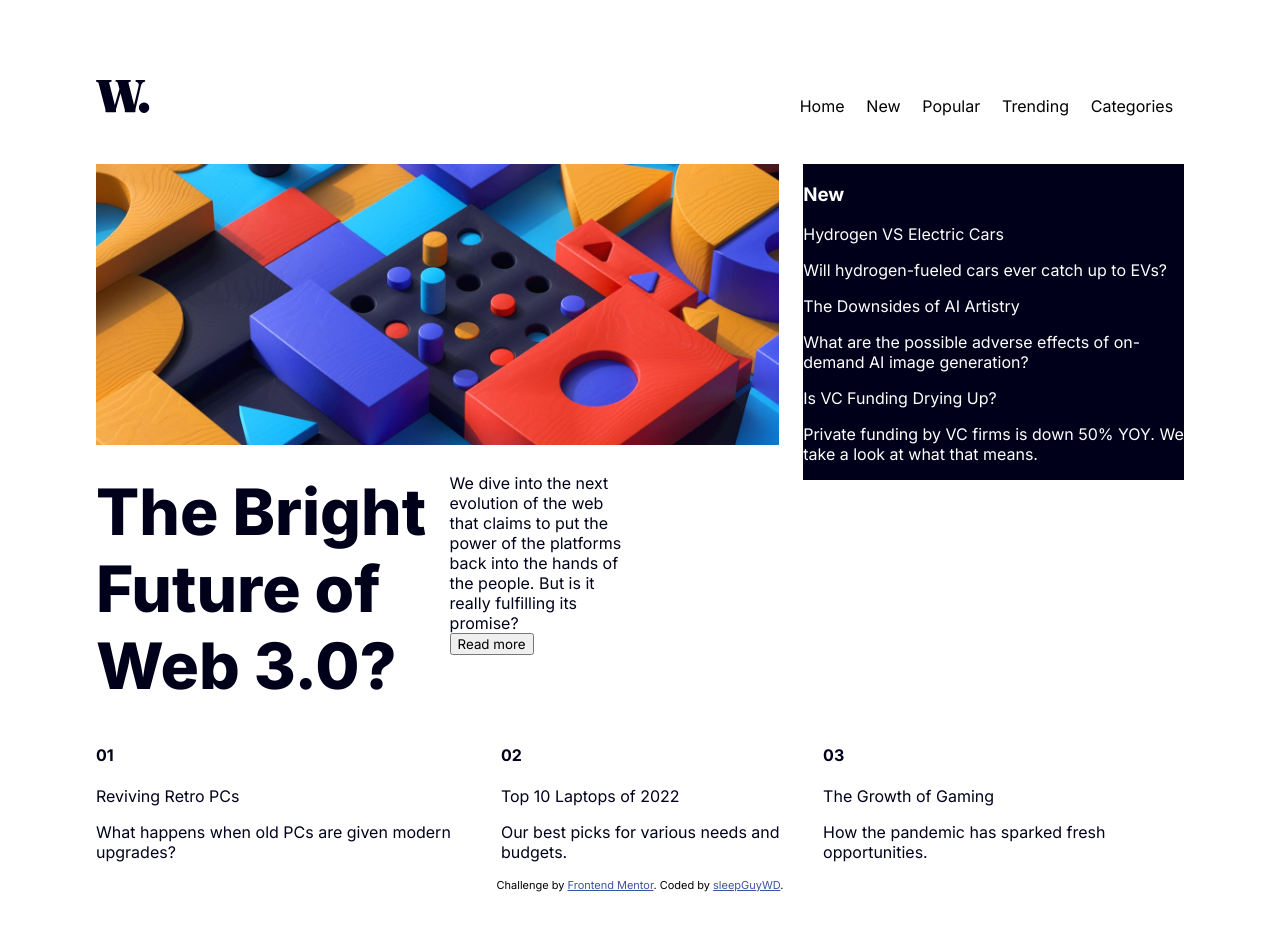
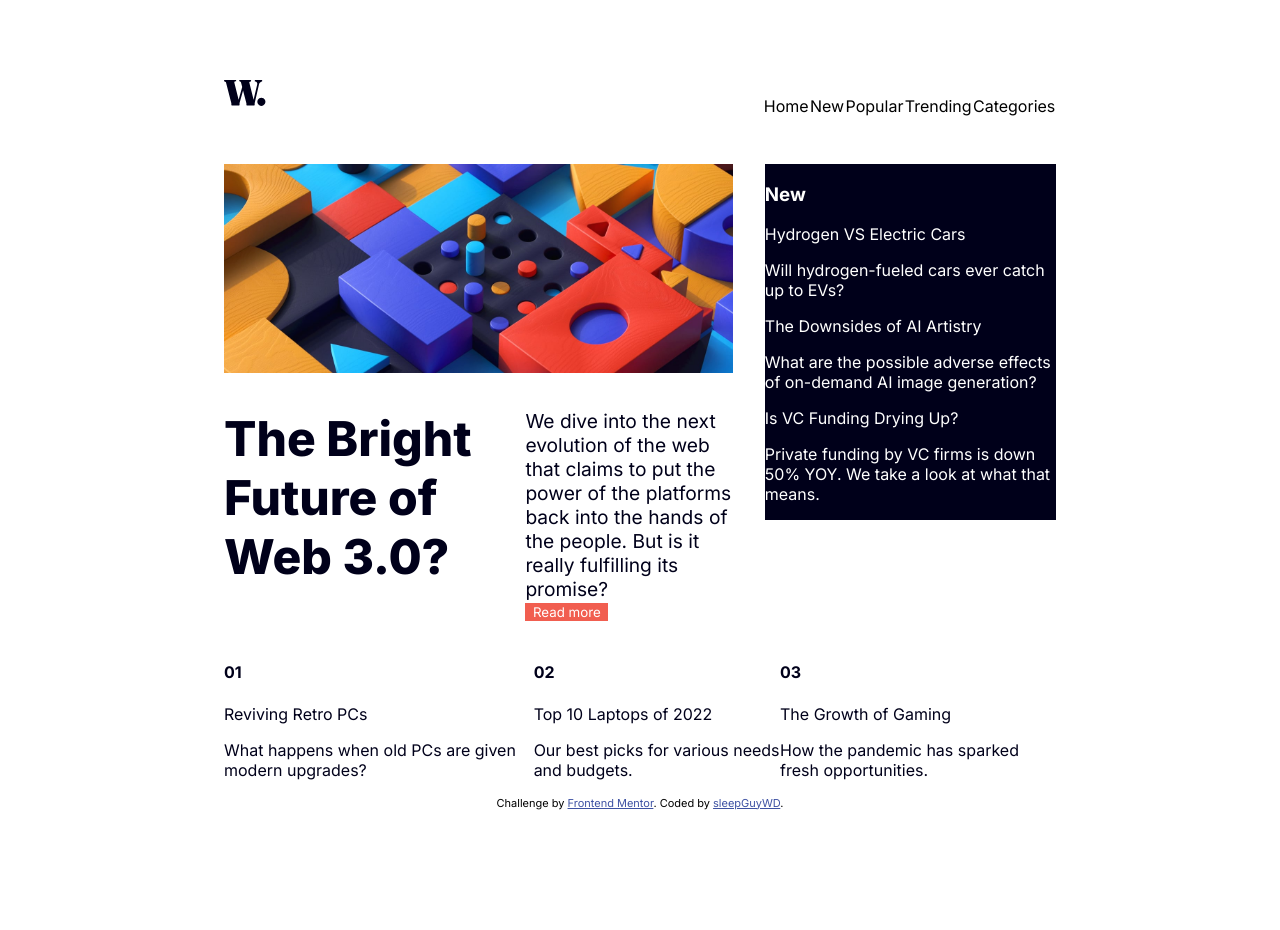
Before and after one commit to sleepGuyWD/FrontEndMentor, a plain HTML site: page newsHomepage/index.html in a window 1280 px wide. After the commit the page ends 890 px from the top, so only its background shows below. Drawn offline with Linux system fonts and the light colour scheme.

Commit message:
more css

```diff
--- a/newsHomepage/index.html
+++ b/newsHomepage/index.html
@@ -36,16 +36,16 @@
         <img id="mainImg" src="assets/images/image-web-3-desktop.jpg" alt="">
       </section>
       <section class="bottomHalf">
-        <section>
+        <section class="botLeft">
           <h2 class="largeText">The Bright Future of Web 3.0?</h2>
         </section>
-        <section>
-          <section>
-            <p class="text">We dive into the next evolution of the web that claims to put the power of the platforms back into the hands of the people.
+        <section class="botRight">
+          <section class="textSection">
+            <p id="text">We dive into the next evolution of the web that claims to put the power of the platforms back into the hands of the people.
               But is it really fulfilling its promise?
             </p>
           </section>
-          <section>
+          <section class="buttonSection">
             <button>Read more</button>
           </section>
         </section>
--- a/newsHomepage/styles.css
+++ b/newsHomepage/styles.css
@@ -9,7 +9,7 @@ html {
 }
 
 body {
-  width: 85%;
+  width: 65%;
   height: 60%;
   margin: 5rem 2rem;
   display: flex;
@@ -66,7 +66,7 @@ main {
   width: 100%;
   background-size:contain;
   height: 60%;
-  padding: 0 1.5rem 1.5rem 0;
+  padding: 0 2rem 2rem 0;
 }
 
 #mainImg {
@@ -77,25 +77,50 @@ main {
 .bottomHalf {
   display: flex;
   width: 100%;
+  height: 40%;
+  padding-right: 2rem;
+}
+
+
+.largeText {
+  color: hsl(240, 100%, 5%);
+  font-size: 3rem;
+  font-weight: 800;
+  margin: 0;
+  padding-right: 2rem;
+}
+
+.botRight {
+  width: 100%;
+  height: 100%;
+  display: flex;
+  flex-direction: column;
+}
+
+.textSection {
+  height: 60%;
+  font-size: 1.2rem;
+}
+
+.buttonSection {
+  height: 60%;
+  width: 100%;
+}
+
+
+#text{
+  width: 100%;
+  height: 100%;
+  margin: 0;
 
 }
 
-.bottomHalf section{
-  width: 50%;
-  max-height: 100%;
-}
-
-.largeText {
-  color: hsl(240, 100%, 5%);
-  font-size: 4rem;
-  font-weight: 800;
-  margin: 0;
-}
-
-.textSec,
-.text {
-  width: 100%;
-  margin: 0;
+button {
+  background-color: hsl(5, 85%, 63%);
+  border: none;
+  width: 40%;
+  height: 50%;
+  color: #fff;
 }
 
 .lowerRow {
```
